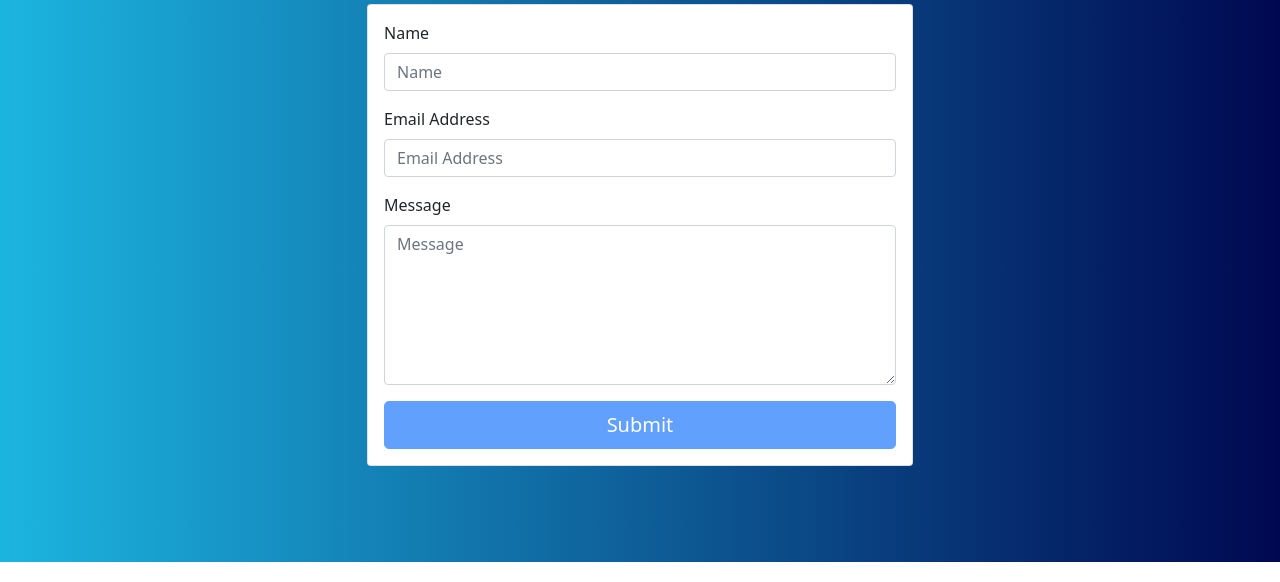
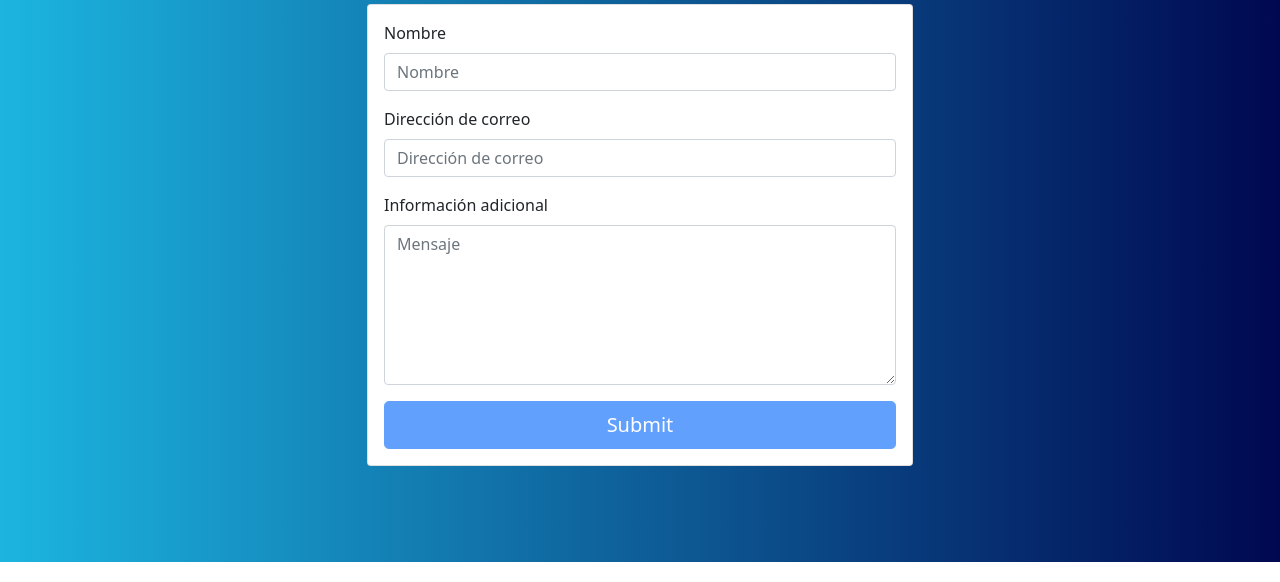
Before and after one commit to jbretondelacierva/practica-3, a plain HTML site: page docs/contact.html in a window 1280 px wide. Shown: the part 238-820 px from the top of the page. Drawn offline with nearby package versions, Linux system fonts and the light colour scheme.

Commit message:
contacto

```diff
--- a/docs/contact.html
+++ b/docs/contact.html
@@ -63,23 +63,23 @@
             <form>
                 <!-- Name input -->
                 <div class="mb-3">
-                    <label class="form-label" for="name">Name</label>
-                    <input class="form-control" id="name" type="text" placeholder="Name" data-sb-validations="required" />
+                    <label class="form-label" for="name">Nombre</label>
+                    <input class="form-control" id="name" type="text" placeholder="Nombre" data-sb-validations="required" />
                     <div class="invalid-feedback" data-sb-feedback="name:required">Name is required.</div>
                 </div>
 
                 <!-- Email address input -->
                 <div class="mb-3">
-                    <label class="form-label" for="emailAddress">Email Address</label>
-                    <input class="form-control" id="emailAddress" type="email" placeholder="Email Address" data-sb-validations="required, email" />
+                    <label class="form-label" for="emailAddress">Dirección de correo</label>
+                    <input class="form-control" id="emailAddress" type="email" placeholder="Dirección de correo" data-sb-validations="required, email" />
                     <div class="invalid-feedback" data-sb-feedback="emailAddress:required">Email Address is required.</div>
                     <div class="invalid-feedback" data-sb-feedback="emailAddress:email">Email Address Email is not valid.</div>
                 </div>
 
                 <!-- Message input -->
                 <div class="mb-3">
-                    <label class="form-label" for="message">Message</label>
-                    <textarea class="form-control" id="message" type="text" placeholder="Message" style="height: 10rem;" data-sb-validations="required"></textarea>
+                    <label class="form-label" for="message">Información adicional</label>
+                    <textarea class="form-control" id="message" type="text" placeholder="Mensaje" style="height: 10rem;" data-sb-validations="required"></textarea>
                     <div class="invalid-feedback" data-sb-feedback="message:required">Message is required.</div>
                 </div>
 
```
